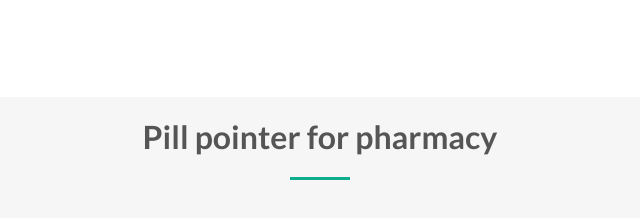
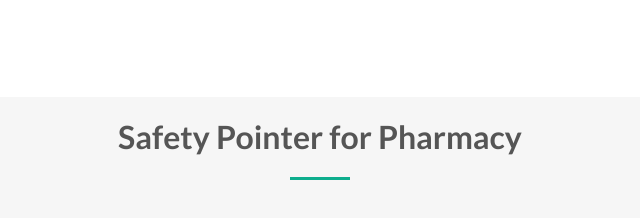
Before and after one commit to SafetyPointer/SafetyPointer.github.io, a plain HTML site: page index.html in a window 1280 px wide. Shown: the part 1520-1738 px from the top of the page, without its empty margins (320-960 px from the left). Drawn offline with nearby package versions, Linux system fonts and the light colour scheme; some icons are missing; files whose address does not match are found by name.

Commit message:
Updated display text above video

```diff
--- a/index.html
+++ b/index.html
@@ -91,7 +91,7 @@
 <div class="text-center" style="background-color: #f6f6f6;">
   <div class="container">
     <div class="section-title center">
-      <h2>Pill pointer for pharmacy</h2>
+      <h2>Safety Pointer for Pharmacy</h2>
       <hr>
     </div>
   <div class="row">
```
